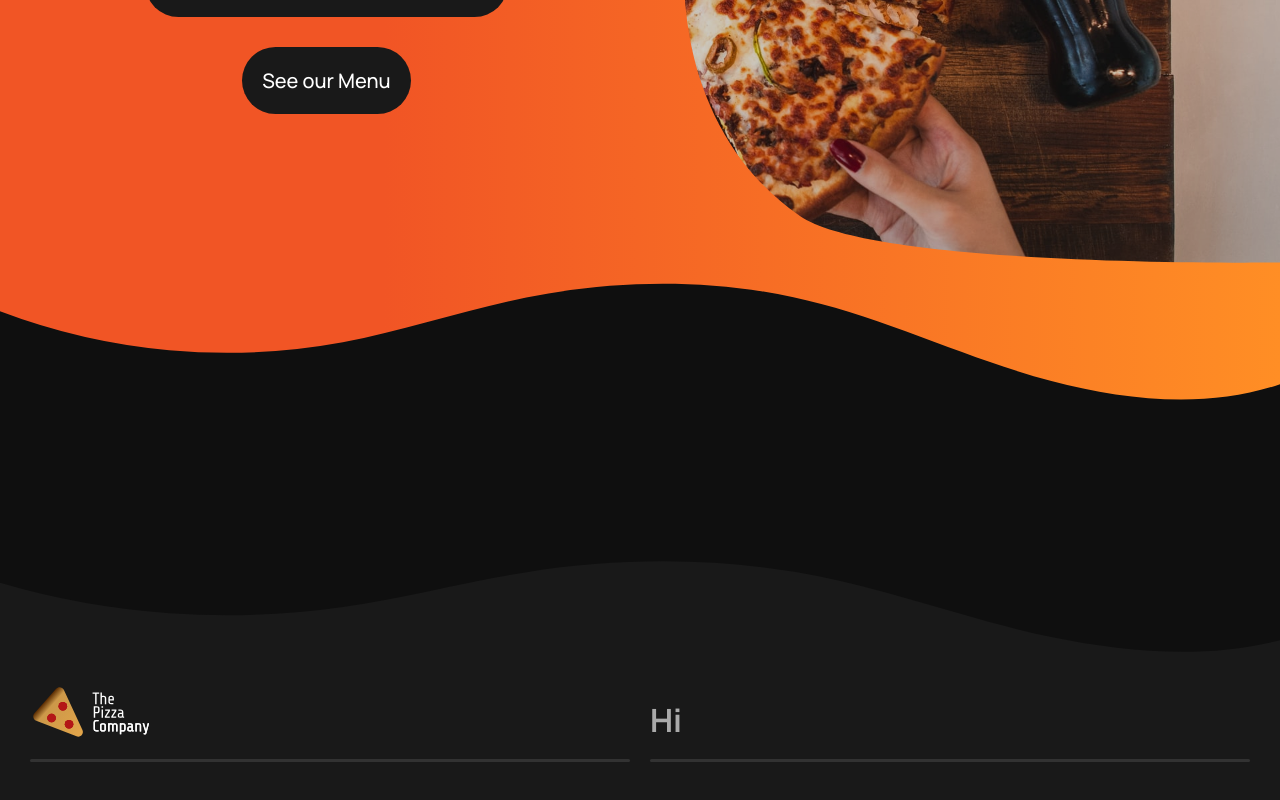
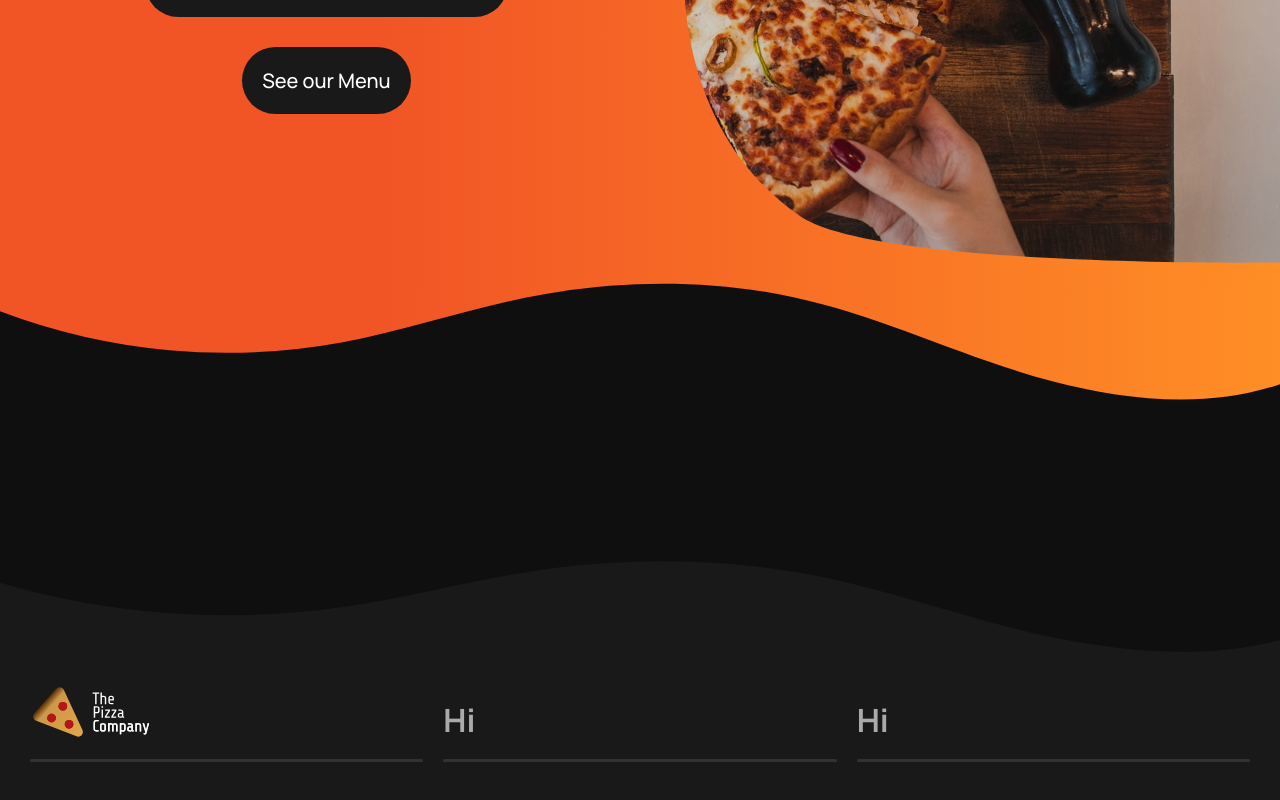
Before and after one commit to devVelocity/pizzaDeliveryProject, a Vue app: page / in a window 1280 px wide. Shown: the part 472-1272 px from the top of the page. Built offline with nearby package versions, Linux system fonts and the light colour scheme.

Commit message:
Three Flex Sections

```diff
--- a/src/App.vue
+++ b/src/App.vue
@@ -147,6 +147,10 @@
             <h1>Hi</h1>
             <hr class="gradientHR">
           </div>
+          <div class="wrapItem">
+            <h1>Hi</h1>
+            <hr class="gradientHR">
+          </div>
         </div>
       </div>
    </div>
```
